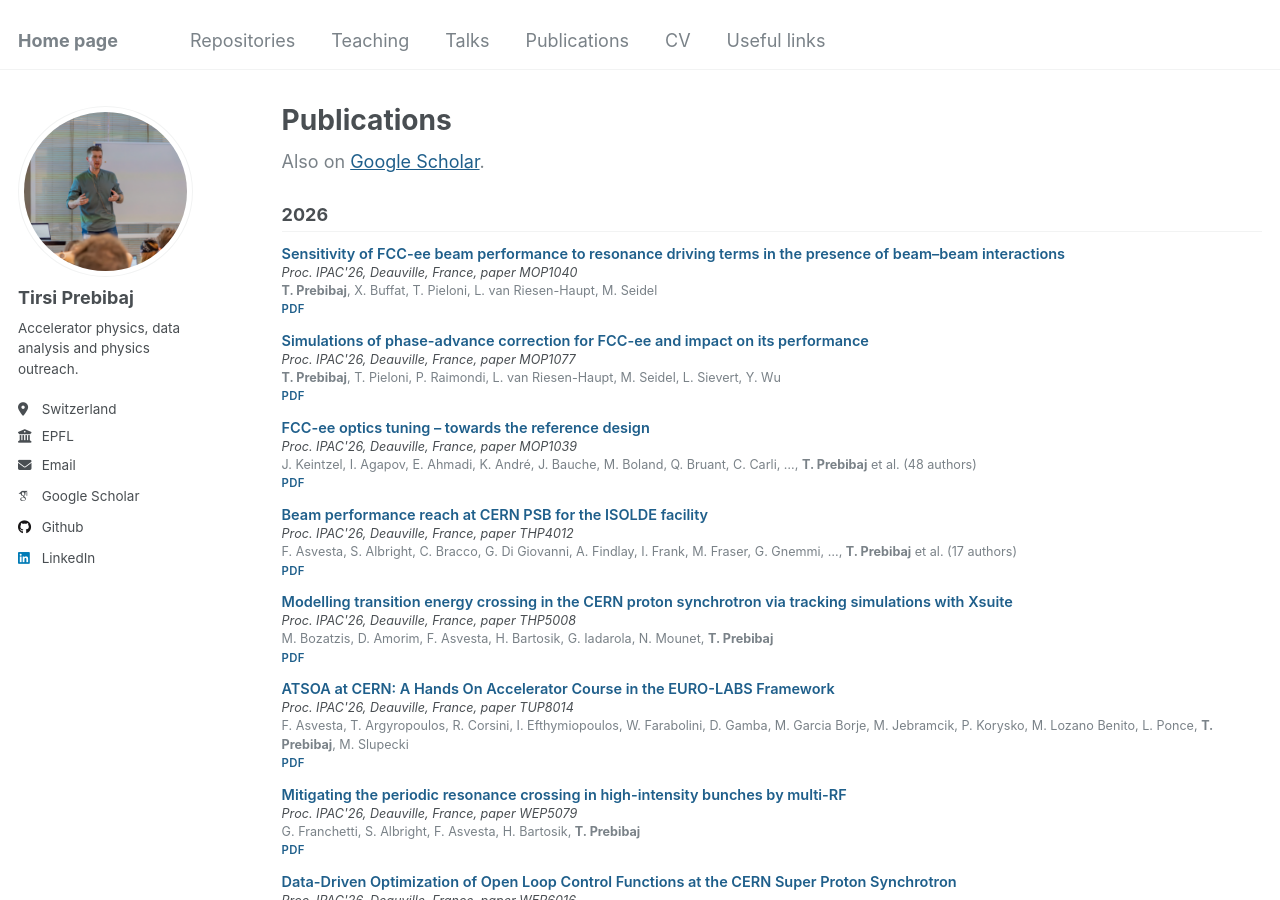
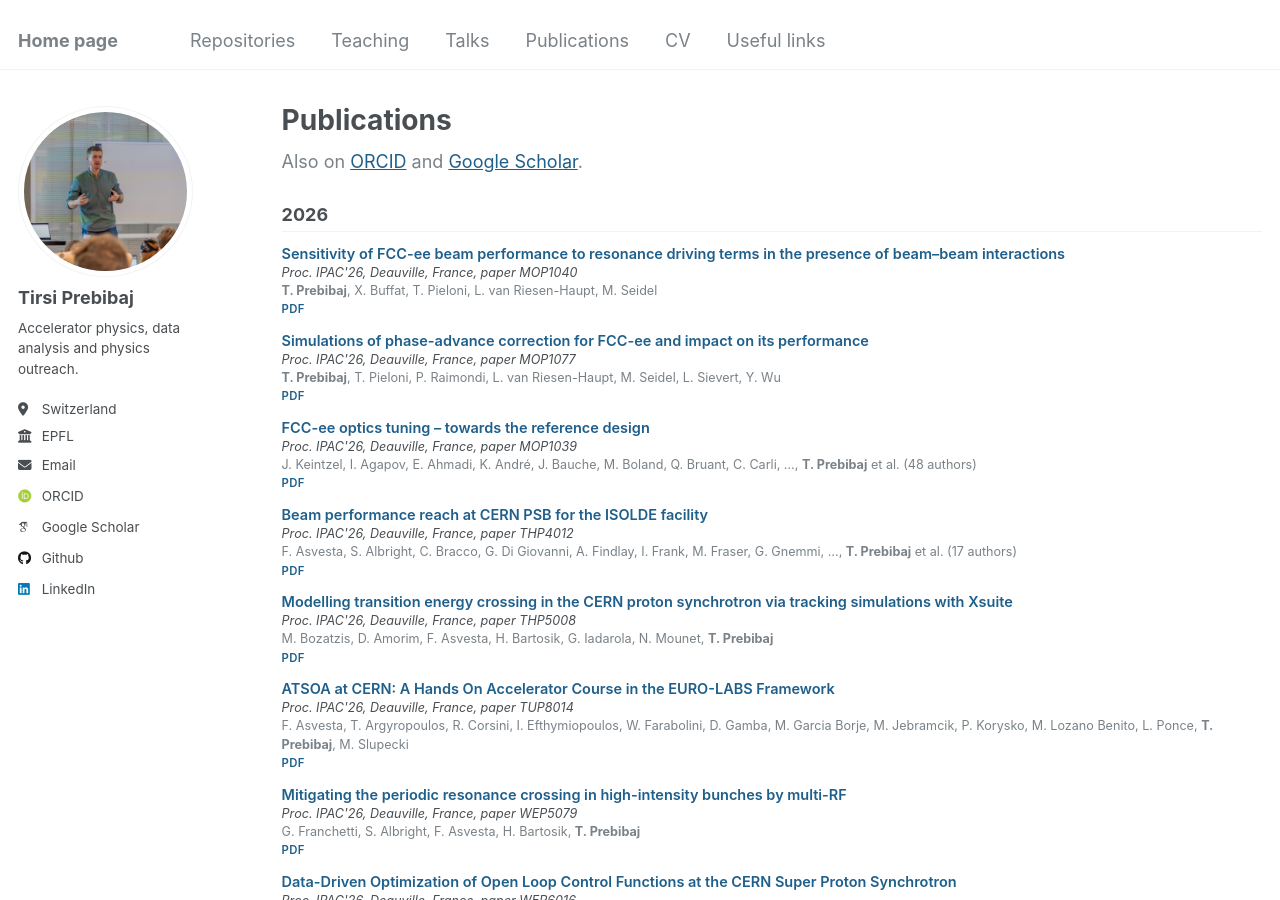
Before and after one commit to tprebiba/tprebiba.github.io, a Jekyll site: the page built from _pages/publications.html, in a window 1280 px wide and 900 px high. Built offline with Jekyll 4.4.1, drawn with Linux system fonts in a browser that asks for light colours; some web fonts are replaced.

Commit message:
added orcid

```diff
--- a/_config.yml
+++ b/_config.yml
@@ -19,6 +19,7 @@ author:
   location         : "Switzerland"
   employer         : "EPFL"
   email            : "tirsi.prebibaj@cern.ch"
+  orcid            : "https://orcid.org/0009-0008-4475-8338"
   googlescholar    : "https://scholar.google.com/citations?hl=el&user=tWvIRw8AAAAJ"
   github           : "tprebiba"
   linkedin         : "tirsi-prebibaj-15207911b"
--- a/_includes/author-profile.html
+++ b/_includes/author-profile.html
@@ -41,6 +41,9 @@
       {% if author.arxiv %}
         <li><a href="{{ author.arxiv }}"><i class="ai ai-arxiv ai-fw icon-pad-right"></i>arXiv</a></li>
       {% endif %}
+      {% if author.orcid %}
+        <li><a href="{{ author.orcid }}"><i class="ai ai-orcid ai-fw icon-pad-right"></i>ORCID</a></li>
+      {% endif %}
       {% if author.googlescholar %}
         <li><a href="{{ author.googlescholar }}"><i class="ai ai-google-scholar icon-pad-right"></i>Google Scholar</a></li>
       {% endif %}
@@ -49,9 +52,6 @@
       {% endif %}
       {% if author.impactstory %}
         <li><a href="{{ author.impactstory }}"><i class="ai ai-impactstory ai-fw icon-pad-right"></i>Impactstory</a></li>
-      {% endif %}
-      {% if author.orcid %}
-        <li><a href="{{ author.orcid }}"><i class="ai ai-orcid ai-fw icon-pad-right"></i>ORCID</a></li>
       {% endif %}
       {% if author.pubmed %}
         <li><a href="{{ author.pubmed }}"><i class="ai ai-pubmed ai-fw icon-pad-right"></i>PubMed</a></li>
--- a/_pages/publications.html
+++ b/_pages/publications.html
@@ -10,9 +10,7 @@ author_profile: true
   To add a paper, copy an entry in that file and edit it.
 {% endcomment %}
 
-{% if site.author.googlescholar %}
-  <p class="page__intro">Also on <a href="{{ site.author.googlescholar }}">Google Scholar</a>.</p>
-{% endif %}
+<p class="page__intro">Also on <a href="{{ site.author.orcid }}">ORCID</a> and <a href="{{ site.author.googlescholar }}">Google Scholar</a>.</p>
 
 {% assign pubs_by_year = site.data.publications | group_by_exp: "p", "p.date | slice: 0, 4" %}
 {% for year in pubs_by_year %}
```
